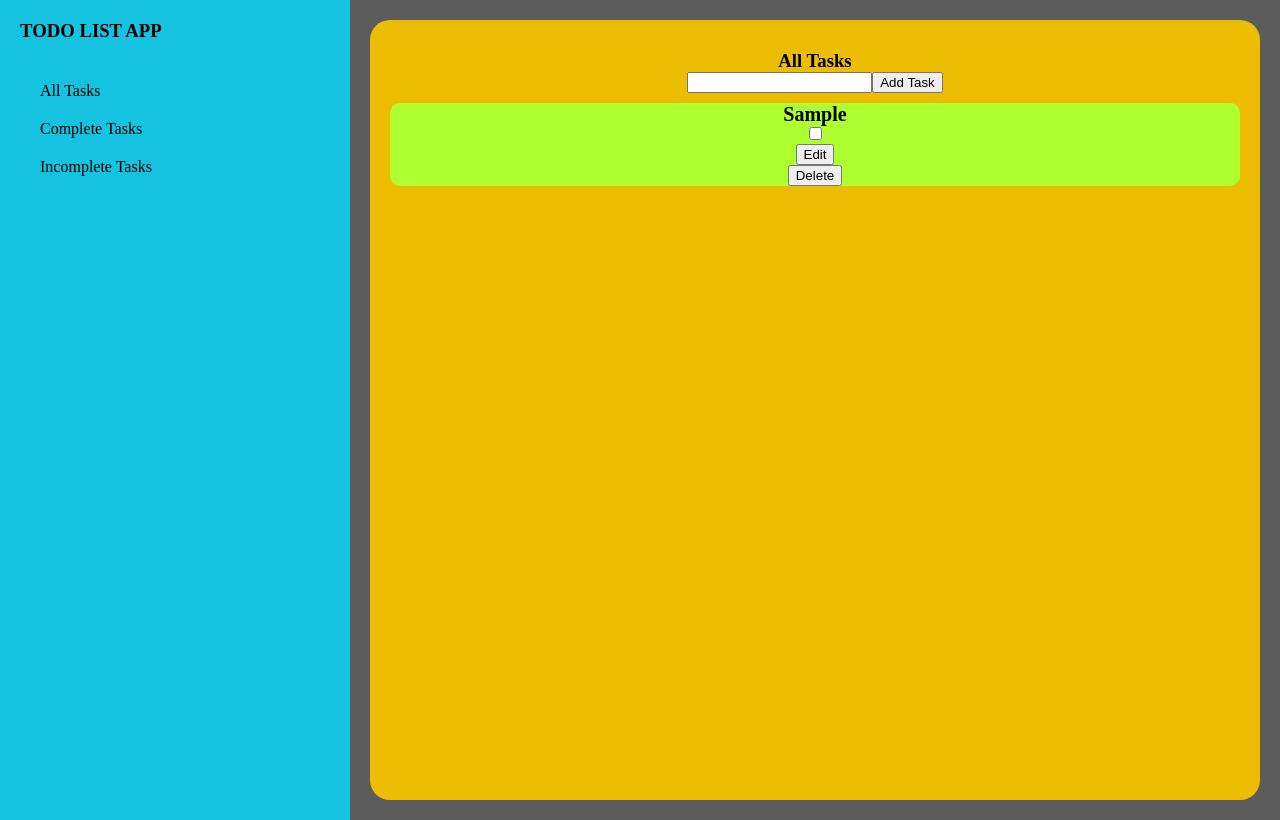
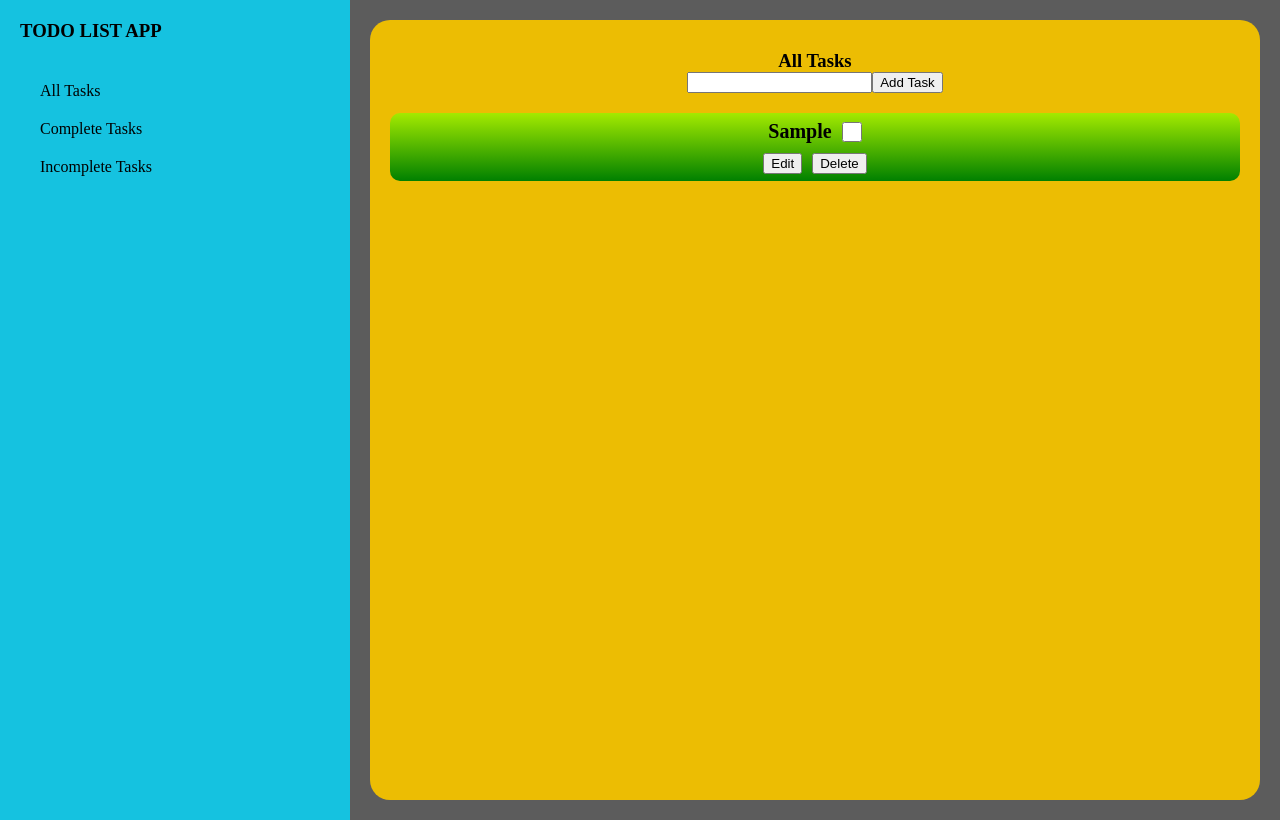
Before and after one commit to Ztrebo14/Todo-List-App-v1, a React (Vite) app: page /all-tasks in a window 1280 px wide. Both pictures are taken after typing "Sample" into the empty fields and a click on the button "Add Task". Built offline with nearby package versions, Linux system fonts and the light colour scheme.

Commit message:
add color and modification

```diff
--- a/src/assets/components/DisplayTask.jsx
+++ b/src/assets/components/DisplayTask.jsx
@@ -63,10 +63,24 @@ const DisplayTask = () => {
               </>
             ) : (
               <>
-                <li><p>{task.taskContent}</p></li>
-                <li><input type="checkbox" checked={task.isTaskDone} onChange={() => handleTaskStatus(task.id)} /></li>
-                <li><button onClick={() => handleEditContent(task)}>Edit</button></li>
-                <li><button onClick={() => handleDeleteTask(task.id)}>Delete</button></li>
+                <div className="taskcontent-status">
+                  <li><p>{task.taskContent}</p></li>
+                  <li>
+                    <input
+                      type="checkbox"
+                      checked={task.isTaskDone}
+                      onChange={() => handleTaskStatus(task.id)}
+                      style={{
+                        height: '20px',
+                        width: '20px'
+                      }}
+                    />
+                  </li>
+                </div>
+                <div className="edit-delete-function">
+                  <li><button onClick={() => handleEditContent(task)}>Edit</button></li>
+                  <li><button onClick={() => handleDeleteTask(task.id)}>Delete</button></li>
+                </div>
               </>
             )
           }
--- a/src/assets/styles/CompleteTasks.css
+++ b/src/assets/styles/CompleteTasks.css
@@ -5,7 +5,7 @@
 .completetask-container ul {
     list-style-type: none;
     padding: 0;
-    background-color: greenyellow;
+    background-image: linear-gradient(rgb(164, 234, 0), green);
     margin: 10px 0 10px 0;
     border-radius: 10px;
 }
--- a/src/assets/styles/DisplayTask.css
+++ b/src/assets/styles/DisplayTask.css
@@ -1,6 +1,5 @@
-.displaytask-comp-container li {
-
-
+.displaytask-comp-container {
+    padding: 10px 0 0 0;
 }
 
 .displaytask-comp-container li p {
@@ -10,8 +9,30 @@
 
 .displaytask-comp-container ul {
     list-style-type: none;
-    padding: 0;
-    background-color: greenyellow;
+    padding: 7px 0 7px 0;
+    background-image: linear-gradient(rgb(164, 234, 0), green);
     margin: 10px 0 10px 0;
     border-radius: 10px;
 }
+
+.edit-delete-function {
+    display: flex;
+    justify-content: center;
+}
+
+.edit-delete-function li {
+    padding: 0 5px 0 5px;
+}
+
+.taskcontent-status {
+    display: flex;
+    justify-content: center;
+    flex-direction: row;
+    padding: 0 0 10px 0;
+}
+
+.taskcontent-status li {
+    display: flex;
+    align-items: center;
+    padding: 0 5px 0 5px;
+}
--- a/src/assets/styles/IncompleteTasks.css
+++ b/src/assets/styles/IncompleteTasks.css
@@ -5,7 +5,7 @@
 .incompletetask-container ul {
     list-style-type: none;
     padding: 0;
-    background-color: greenyellow;
+    background-image: linear-gradient(rgb(164, 234, 0), green);
     margin: 10px 0 10px 0;
     border-radius: 10px;
 }
```
Also changed, not shown: src/assets/styles/AllTasks.css (line endings or trailing spaces).
